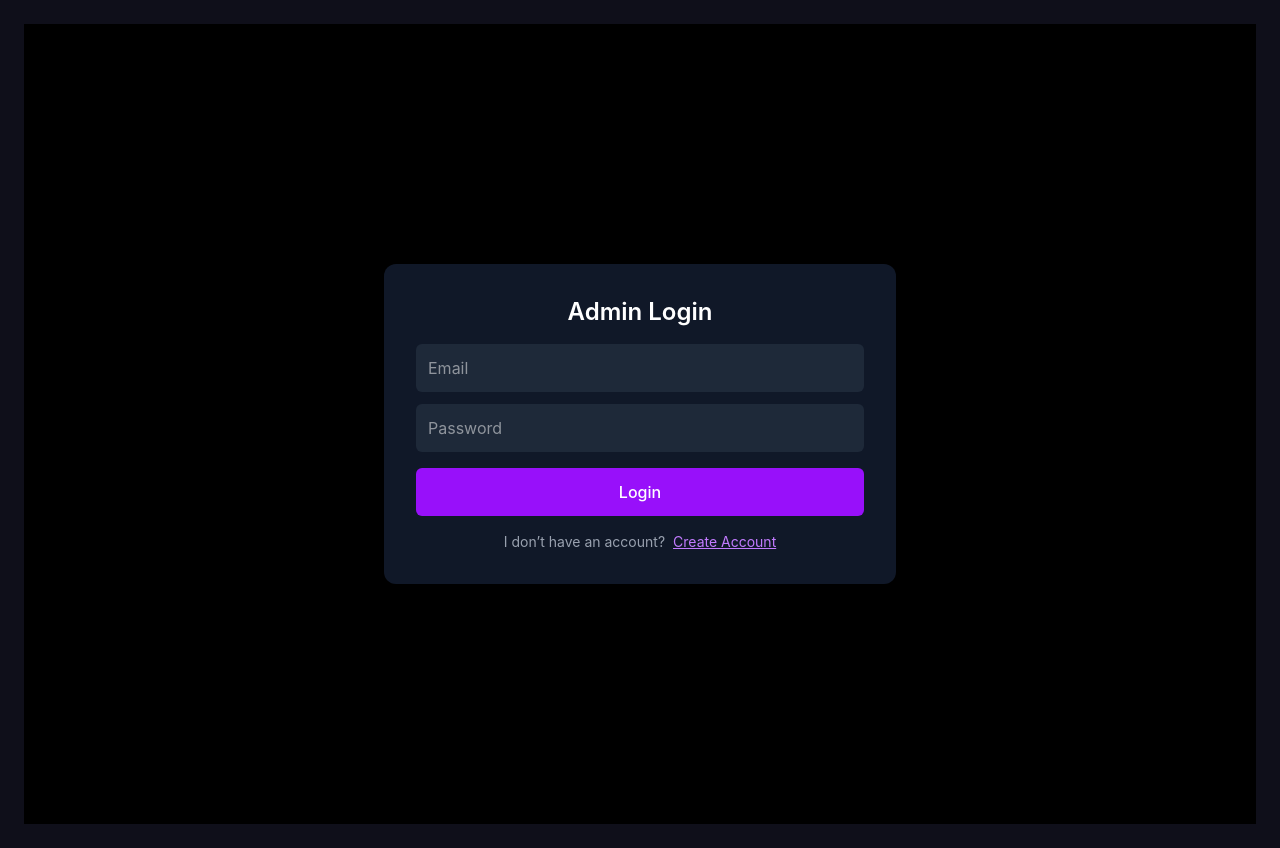
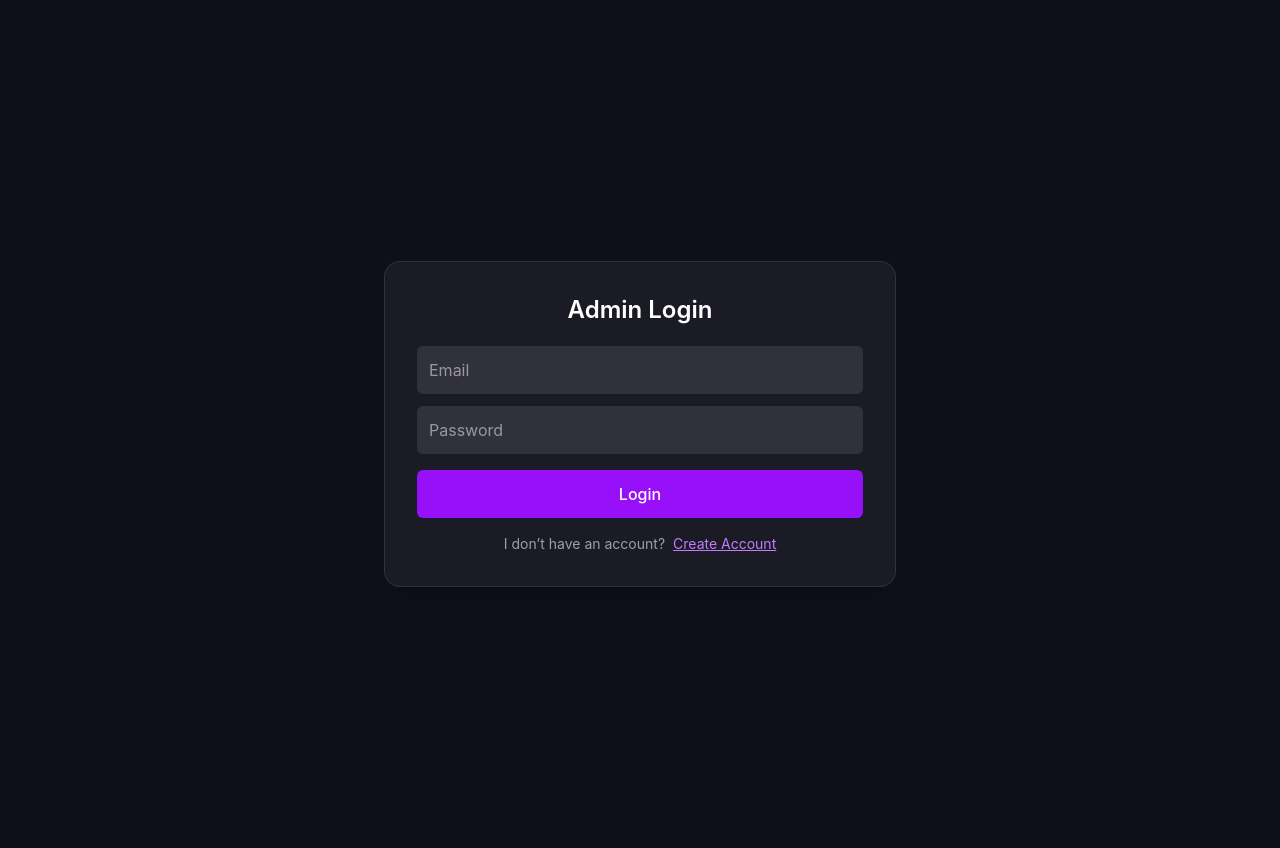
Before and after one commit to utkarsh955534/Shopora-E-Commerce-Website, a React app in the folder AdminFrontend/: page /admin/login in a window 1280 px wide. Built offline with nearby package versions, Linux system fonts and the light colour scheme; the HTML template or start-up script is replaced by a standard one.

Commit message:
Refactor AdminLogin component for UI improvements
Removed console logs and updated styles for better UI.

```diff
--- a/AdminFrontend/src/pages/AdminLogin.jsx
+++ b/AdminFrontend/src/pages/AdminLogin.jsx
@@ -15,8 +15,6 @@ export default function AdminLogin() {
         password,
       });
 
-      console.log(res.data);
-
       if (res.data.role !== "admin") {
         toast.error("Not an admin ❌");
         return;
@@ -29,8 +27,6 @@ export default function AdminLogin() {
       navigate("/admin/dashboard");
 
     } catch (err) {
-      console.log(err.response?.data);
-
       toast.error(
         err.response?.data?.message || "Login failed ❌"
       );
@@ -38,41 +34,40 @@ export default function AdminLogin() {
   };
 
   return (
-    <div className="min-h-screen flex items-center justify-center bg-black text-white px-4">
+    <div className="min-h-screen flex items-center justify-center bg-[#0f0f1a] text-white px-4">
+      <div className="w-full max-w-sm sm:max-w-md md:max-w-lg bg-white/5 backdrop-blur-lg p-6 sm:p-8 rounded-2xl border border-white/10 shadow-xl">
 
-      <div className="bg-gray-900 w-full max-w-sm sm:max-w-md md:max-w-lg p-6 sm:p-8 rounded-xl shadow-lg">
-
-        <h2 className="text-lg sm:text-xl md:text-2xl font-semibold mb-4 text-center">
+        <h2 className="text-lg sm:text-xl md:text-2xl font-semibold mb-5 text-center">
           Admin Login
         </h2>
 
         <input
+          type="email"
           placeholder="Email"
           onChange={(e) => setEmail(e.target.value)}
-          className="w-full p-2.5 sm:p-3 mb-3 bg-gray-800 rounded-md focus:outline-none focus:ring-2 focus:ring-purple-500 text-sm sm:text-base"
+          className="w-full p-2.5 sm:p-3 mb-3 bg-white/10 rounded-md outline-none focus:ring-2 focus:ring-purple-500"
         />
 
         <input
           type="password"
           placeholder="Password"
           onChange={(e) => setPassword(e.target.value)}
-          className="w-full p-2.5 sm:p-3 mb-4 bg-gray-800 rounded-md focus:outline-none focus:ring-2 focus:ring-purple-500 text-sm sm:text-base"
+          className="w-full p-2.5 sm:p-3 mb-4 bg-white/10 rounded-md outline-none focus:ring-2 focus:ring-purple-500"
         />
 
         <button
           onClick={login}
-          className="w-full bg-purple-600 hover:bg-purple-700 transition py-2.5 sm:py-3 rounded-md text-sm sm:text-base font-medium"
+          className="w-full bg-purple-600 hover:bg-purple-700 transition py-2.5 sm:py-3 rounded-md font-medium"
         >
           Login
         </button>
 
-        {/* 🔗 REGISTER REDIRECT */}
         <div className="mt-4 text-center text-sm text-gray-400">
           <p>
             I don’t have an account?
             <button
               onClick={() => navigate("/admin/register")}
-              className="ml-2 text-purple-400 hover:text-purple-300 underline transition"
+              className="ml-2 text-purple-400 underline"
             >
               Create Account
             </button>
```
